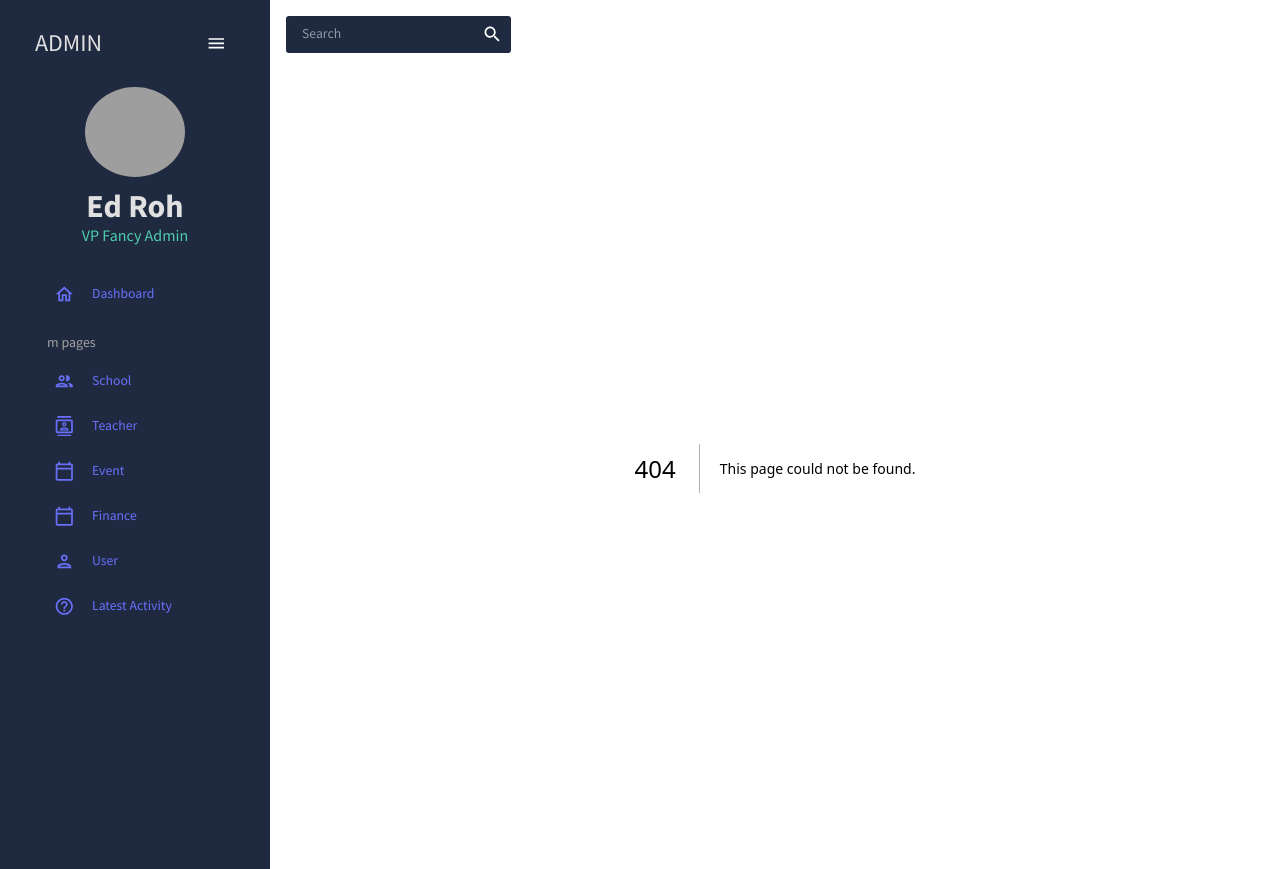
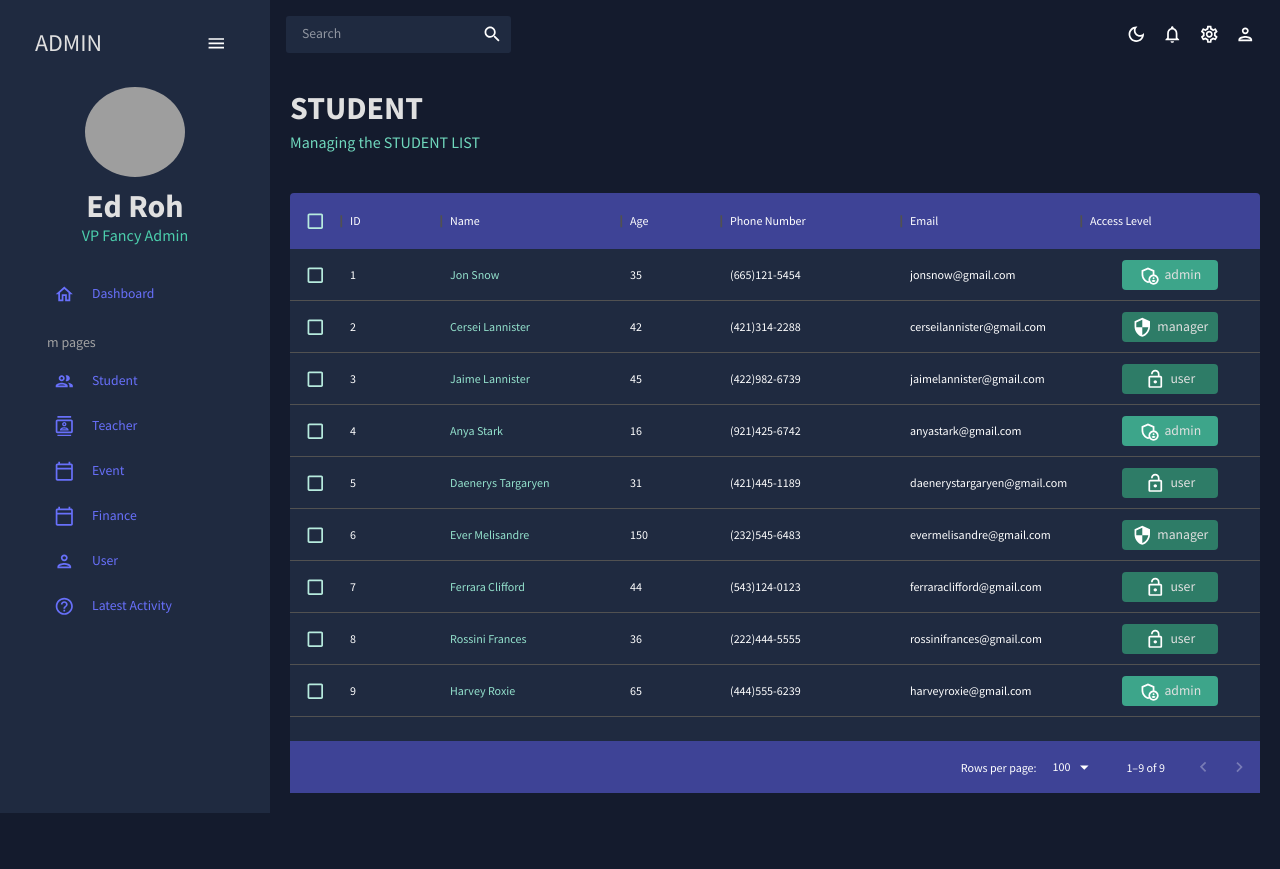
Before and after one commit to devtochit/school_admin, a Next.js app: page /student in a window 1280 px wide. Before the commit this address had no page. After the commit the page ends 813 px from the top, so only its background shows below. Built offline with nearby package versions, Linux system fonts and the light colour scheme; grey boxes are pictures that could not be loaded.

Commit message:
feat: added student table

```diff
--- /dev/null
+++ b/pages/student.jsx
@@ -0,0 +1,109 @@
+import { Box, Typography, useTheme } from "@mui/material";
+import { DataGrid } from "@mui/x-data-grid";
+import { tokens } from "../theme";
+import { mockDataTeam } from "../data/mockData";
+import AdminPanelSettingsOutlinedIcon from "@mui/icons-material/AdminPanelSettingsOutlined";
+import LockOpenOutlinedIcon from "@mui/icons-material/LockOpenOutlined";
+import SecurityOutlinedIcon from "@mui/icons-material/SecurityOutlined";
+import Header from "../components/Header";
+
+const Team = () => {
+  const theme = useTheme();
+  const colors = tokens(theme.palette.mode);
+  const columns = [
+    { field: "id", headerName: "ID" },
+    {
+      field: "name",
+      headerName: "Name",
+      flex: 1,
+      cellClassName: "name-column--cell",
+    },
+    {
+      field: "age",
+      headerName: "Age",
+      type: "number",
+      headerAlign: "left",
+      align: "left",
+    },
+    {
+      field: "phone",
+      headerName: "Phone Number",
+      flex: 1,
+    },
+    {
+      field: "email",
+      headerName: "Email",
+      flex: 1,
+    },
+    {
+      field: "accessLevel",
+      headerName: "Access Level",
+      flex: 1,
+      renderCell: ({ row: { access } }) => {
+        return (
+          <Box
+            width="60%"
+            m="0 auto"
+            p="5px"
+            display="flex"
+            justifyContent="center"
+            backgroundColor={
+              access === "admin"
+                ? colors.greenAccent[600]
+                : access === "manager"
+                ? colors.greenAccent[700]
+                : colors.greenAccent[700]
+            }
+            borderRadius="4px"
+          >
+            {access === "admin" && <AdminPanelSettingsOutlinedIcon />}
+            {access === "manager" && <SecurityOutlinedIcon />}
+            {access === "user" && <LockOpenOutlinedIcon />}
+            <Typography color={colors.grey[100]} sx={{ ml: "5px" }}>
+              {access}
+            </Typography>
+          </Box>
+        );
+      },
+    },
+  ];
+
+  return (
+    <Box m="20px">
+      <Header title="STUDENT" subtitle="Managing the STUDENT LIST " />
+      <Box
+        m="40px 0 0 0"
+        height="75vh"
+        sx={{
+          "& .MuiDataGrid-root": {
+            border: "none",
+          },
+          "& .MuiDataGrid-cell": {
+            borderBottom: "none",
+          },
+          "& .name-column--cell": {
+            color: colors.greenAccent[300],
+          },
+          "& .MuiDataGrid-columnHeaders": {
+            backgroundColor: colors.blueAccent[700],
+            borderBottom: "none",
+          },
+          "& .MuiDataGrid-virtualScroller": {
+            backgroundColor: colors.primary[400],
+          },
+          "& .MuiDataGrid-footerContainer": {
+            borderTop: "none",
+            backgroundColor: colors.blueAccent[700],
+          },
+          "& .MuiCheckbox-root": {
+            color: `${colors.greenAccent[200]} !important`,
+          },
+        }}
+      >
+        <DataGrid checkboxSelection rows={mockDataTeam} columns={columns} />
+      </Box>
+    </Box>
+  );
+};
+
+export default Team;
--- a/scenes/global/Sidebar.jsx
+++ b/scenes/global/Sidebar.jsx
@@ -130,8 +130,8 @@
             active={selected}
            style={{
            color: colors.grey[100], }}>
-        <Typography> School </Typography>
-            <Link href='/school' >  </Link>
+        <Typography> Student </Typography>
+            <Link href='/student' >  </Link>
        </MenuItem>
 
 
```
Also changed, not shown: pages/teacher.jsx (added).
